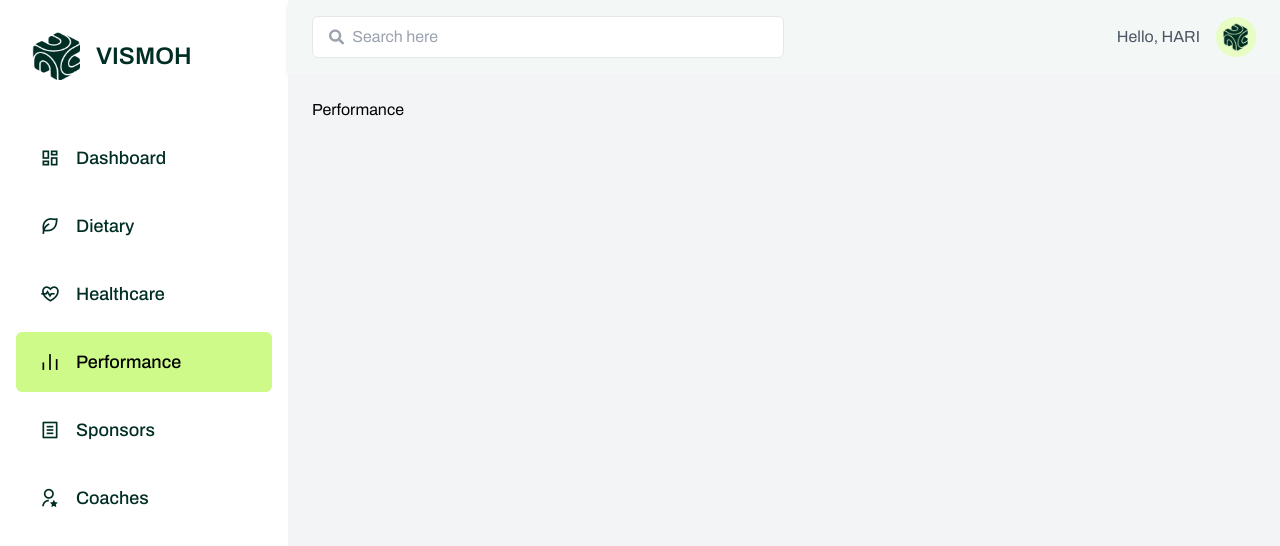
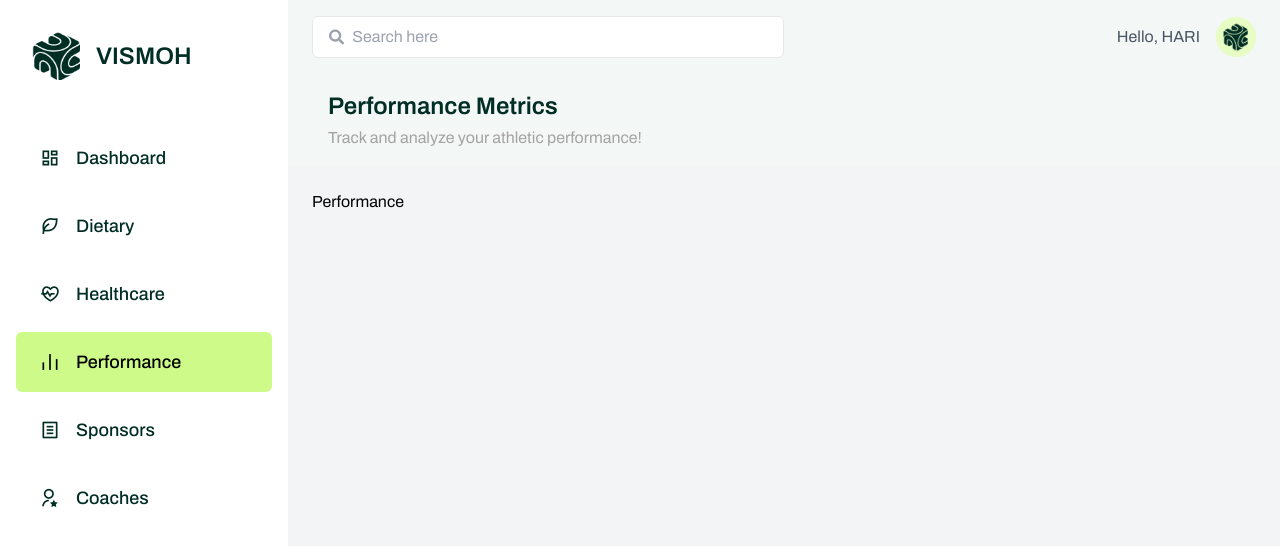
Before and after one commit to init-to-winit/client, a React (Vite) app: page /performance in a window 1280 px wide. Shown: the top 546 px of the page. Built offline with nearby package versions, Linux system fonts and the light colour scheme.

Commit message:
feat: add Hello component for dynamic route-based greetings and integrate it into Layout

```diff
--- a/src/components/Layout.jsx
+++ b/src/components/Layout.jsx
@@ -2,6 +2,7 @@ import React from "react";
 import { Outlet } from "react-router-dom";
 import Sidebar from "./common/Sidebar";
 import Header from "./common/Header";
+import Hello from "./common/Hello";
 
 export default function Layout() {
   return (
@@ -13,6 +14,7 @@ export default function Layout() {
       <div className="flex-1 flex flex-col">
         {/* Header Positioned at the Top */}
         <Header />
+        <Hello />
 
         {/* Main Content */}
         <div className="flex-1 p-6 overflow-auto bg-gray-100">
--- a/src/components/common/Header.jsx
+++ b/src/components/common/Header.jsx
@@ -3,7 +3,7 @@ import { FaSearch } from "react-icons/fa";
 import Logo from "../../assets/images/signuplogo.png";
 export default function Header() {
   return (
-    <div className="flex items-center bg-[#F3F7F6] justify-between w-full px-6 py-4 shadow-md">
+    <div className="flex items-center bg-[#F3F7F6] justify-between w-full px-6 py-4">
       {/* Search Bar */}
       <div className="flex items-center bg-white border px-4 py-2 rounded-md w-1/2">
         <FaSearch className="text-gray-400" />
--- /dev/null
+++ b/src/components/common/Hello.jsx
@@ -0,0 +1,47 @@
+import React from "react";
+import { useLocation } from "react-router-dom";
+
+export default function Hello() {
+  const location = useLocation(); // Get current route
+
+  // Define dynamic content for each route
+  const pageData = {
+    "/dashboard": {
+      title: "Dashboard",
+      message: "Hi, Harikesh. Welcome back to your Dashboard!",
+    },
+    "/dietary": {
+      title: "Athlete Dietary",
+      message: "Hi, Harikesh. Welcome back to Your Healthcare Plan!",
+    },
+    "/healthcare": {
+      title: "Healthcare Overview",
+      message: "Manage your health records and reports efficiently.",
+    },
+    "/performance": {
+      title: "Performance Metrics",
+      message: "Track and analyze your athletic performance!",
+    },
+    "/sponsors": {
+      title: "Sponsorship Opportunities",
+      message: "Find and manage your sponsorship deals here.",
+    },
+    "/coaches": {
+      title: "Coaching & Training",
+      message: "Connect with top coaches and enhance your skills.",
+    },
+  };
+
+  // Get current page data or fallback to a default
+  const { title, message } = pageData[location.pathname] || {
+    title: "Welcome",
+    message: "Hi, Harikesh! Explore your sports journey.",
+  };
+
+  return (
+    <div className="bg-darkbg px-10 py-4">
+      <h1 className="text-primary text-2xl font-semibold mb-1">{title}</h1>
+      <p className="text-[#A3A3A3]">{message}</p>
+    </div>
+  );
+}
--- a/tailwind.config.js
+++ b/tailwind.config.js
@@ -6,6 +6,7 @@ export default {
       colors: {
         primary: "#002E25", // Dark Green
         secondary: "#CDFA89", // Light Green
+        darkbg: "#F3F7F6",
       },
       fontFamily: {
         poppins: ["Poppins", "sans-serif"],
```
